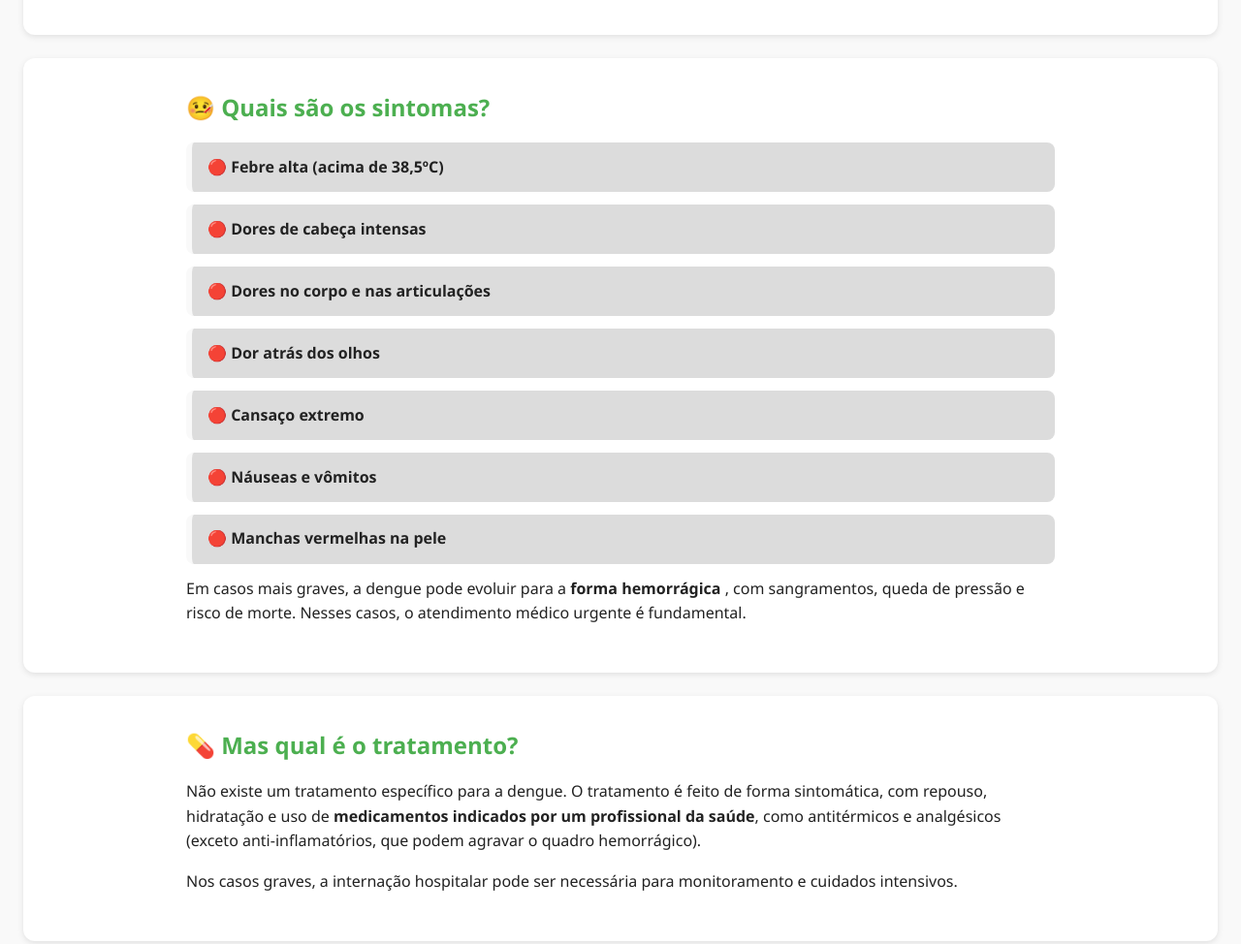
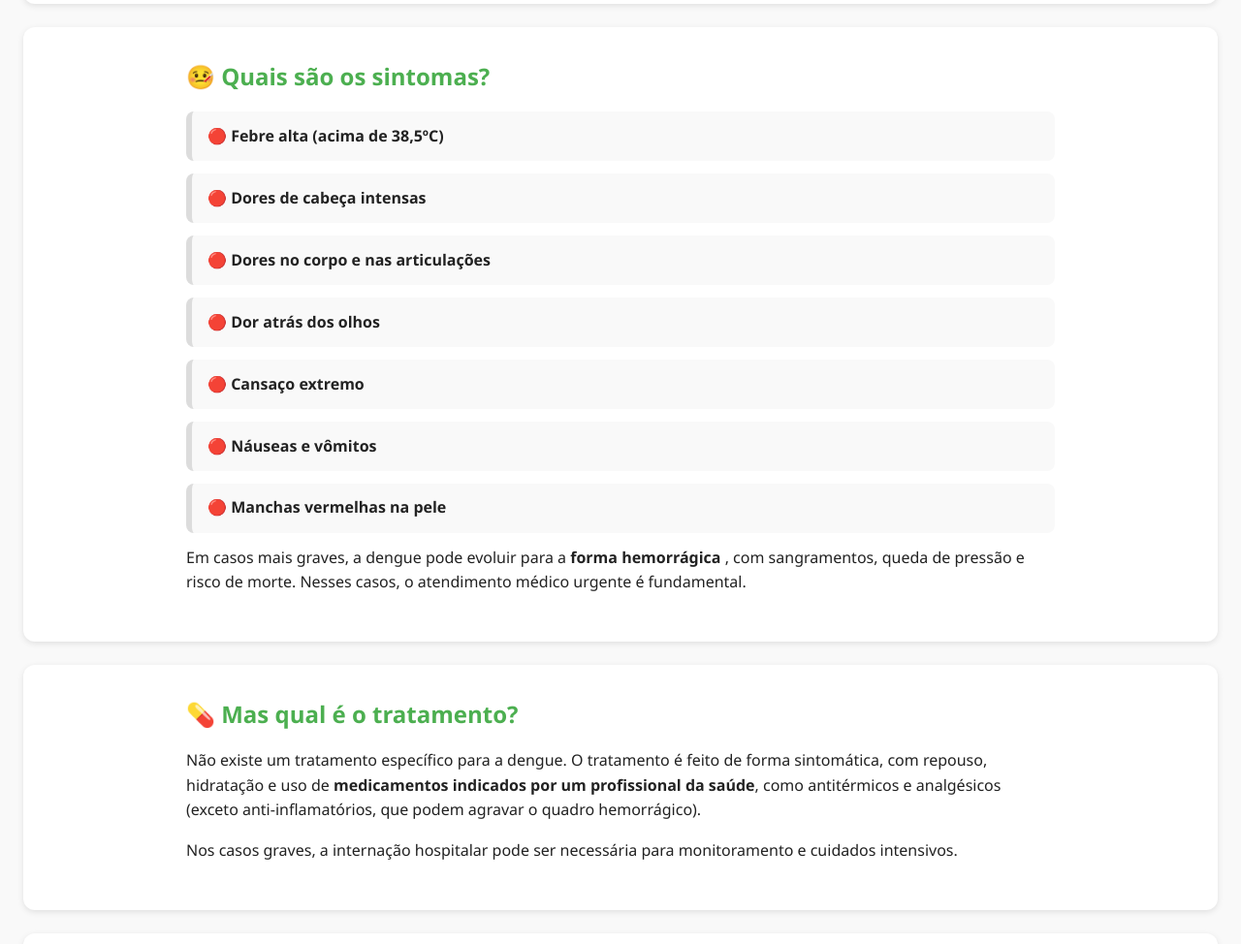
Before and after one commit to Dev-mslf/site-dengue, a plain HTML site: page index.html in a window 1280 px wide. Shown: the part 1683-2657 px from the top of the page at 97% size. Drawn offline with Linux system fonts and the light colour scheme.

Commit message:
Update style.css

```diff
--- a/style.css
+++ b/style.css
@@ -32,7 +32,7 @@ header {
     background-color: var(--vermelho);
     color: var(--branco);
     text-align: center;
-    padding: 2rem 1rem;
+    padding: 1rem 1rem;
 }
 
 .subtitulo {
@@ -72,10 +72,10 @@ ul {
 }
 
 ul li {
-    background-color: var(--cinza);
+    background-color: var(--cinza-claro);
     padding: 0.8rem 1rem;
     margin-bottom: 0.8rem;
-    border-left: 6px solid var(--cinza-claro);
+    border-left: 6px solid var(--cinza);
     border-radius: 8px;
     font-weight: bold;
 }
```
